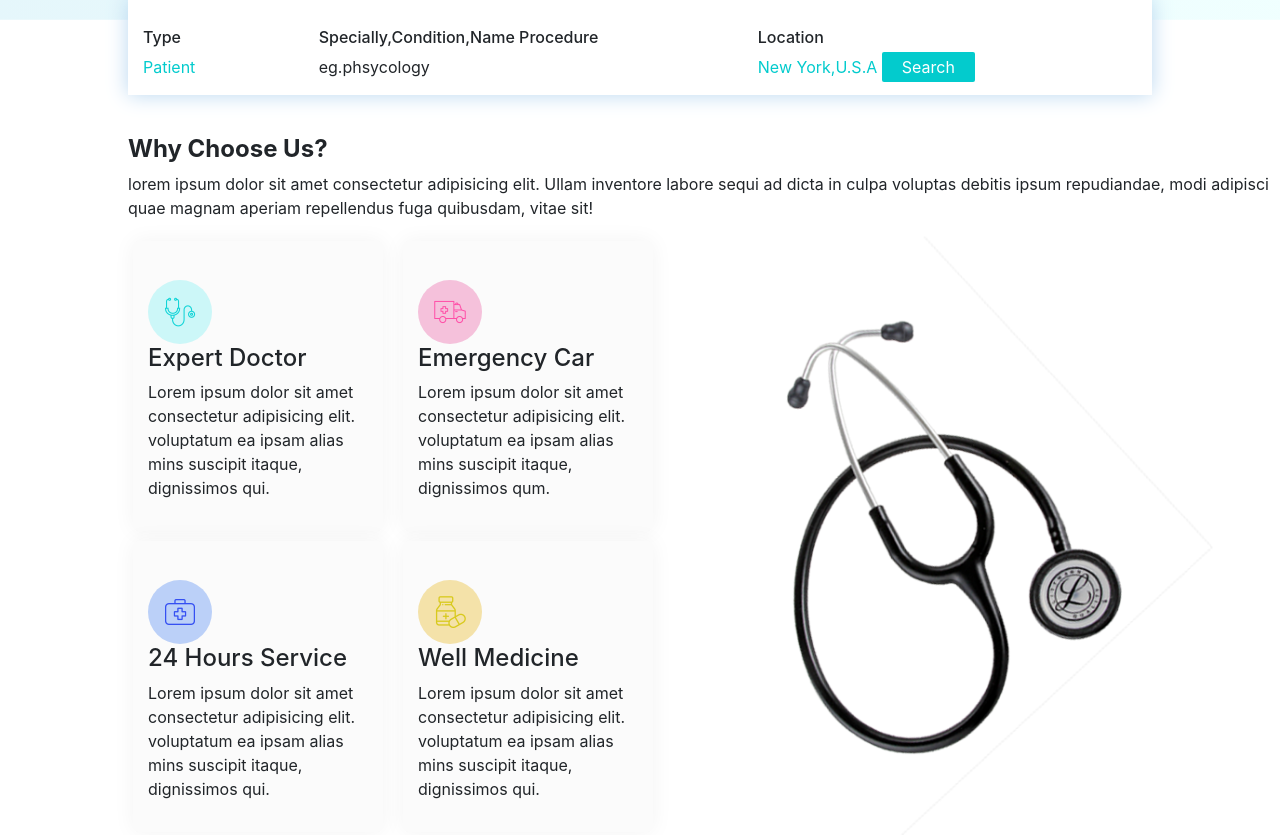
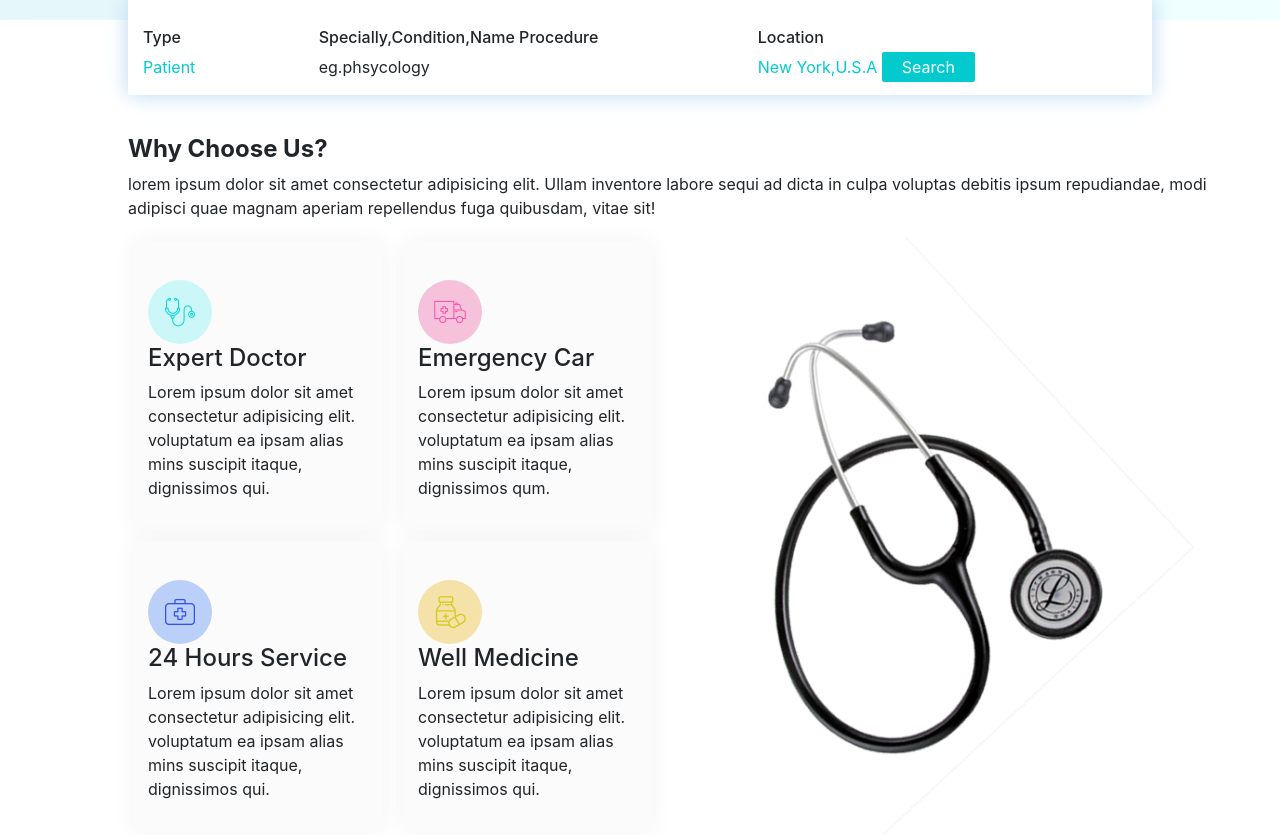
Before and after one commit to NomanInnovates/mediaclPsdToHtml, a plain HTML site: page index.html in a window 1280 px wide. Shown: the part 555-1390 px from the top of the page. Drawn offline with nearby package versions, Linux system fonts and the light colour scheme.

Commit message:
some changes

```diff
--- a/style.css
+++ b/style.css
@@ -58,7 +58,8 @@
 
 /* SectionTwo WhyUs */
 .YusContent {
-    padding:40px 0 0 10%
+    padding:40px 0 0 10%;
+    max-width: 98%;
 }
 .Yus-right{
     background-position:center !important;
```
